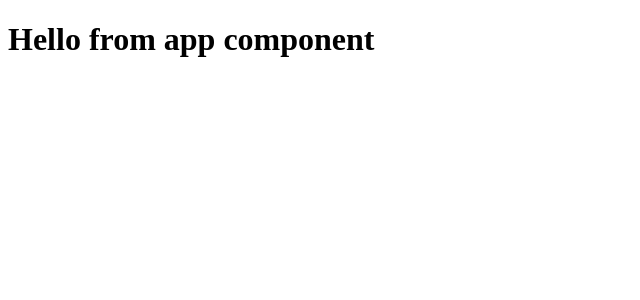
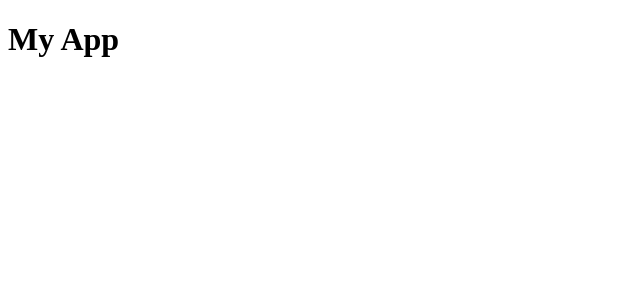
Before and after one commit to LayneHansen/feedback_react, a React (Create React App) app in the folder feedback-app/: page / in a window 1280 px wide. Shown: the top 300 px of the page, without its empty margins (0-640 px from the left). Built offline with nearby package versions, Linux system fonts and the light colour scheme.

Commit message:
update App.js

```diff
--- a/feedback-app/src/App.js
+++ b/feedback-app/src/App.js
@@ -1,6 +1,8 @@
 function App() {
   return (
-    <h1>Hello from app component</h1>
+    <>
+      <h1>My App</h1>
+    </>
   )
 }
 
```
